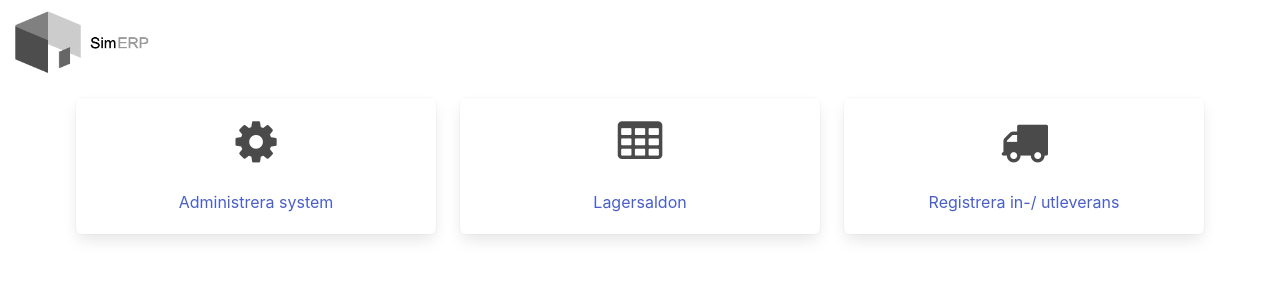
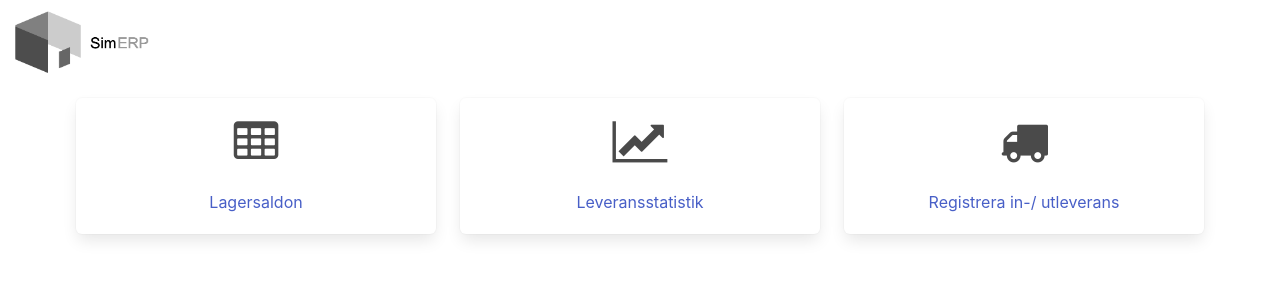
Before and after one commit to wiiha/simpleERPsystem, an Angular app in the folder simple-erp-web-client/: page / in a window 1280 px wide. Shown: the top 300 px of the page. Built offline with nearby package versions, Linux system fonts and the light colour scheme.

Commit message:
Stats module added
Also changed respons for API route /transaction [GET]

```diff
--- a/simple-erp-web-client/src/app/app-routing.module.ts
+++ b/simple-erp-web-client/src/app/app-routing.module.ts
@@ -4,8 +4,13 @@ import { Routes, RouterModule } from "@angular/router";
 import { StartMenuComponent } from "./start-menu/start-menu.component";
 import { TransactionModuleComponent } from "./transaction-module/transaction-module.component";
 import { StockQuantityModuleComponent } from "./stock-quantity-module/stock-quantity-module.component";
+import { StatsModuleComponent } from "./stats-module/stats-module.component";
 
 const routes: Routes = [
+  {
+    path: "stats",
+    component: StatsModuleComponent
+  },
   {
     path: "transaction",
     component: TransactionModuleComponent
--- a/simple-erp-web-client/src/app/app.module.ts
+++ b/simple-erp-web-client/src/app/app.module.ts
@@ -11,6 +11,7 @@ import { TransactionModuleComponent } from './transaction-module/transaction-mod
 import { StockQuantityModuleComponent } from './stock-quantity-module/stock-quantity-module.component';
 import { TransactionFormComponent } from './transaction-module/transaction-form/transaction-form.component';
 import { TransactionCurrentStatusComponent } from './transaction-module/transaction-current-status/transaction-current-status.component';
+import { StatsModuleComponent } from './stats-module/stats-module.component';
 
 @NgModule({
   declarations: [
@@ -21,7 +22,8 @@ import { TransactionCurrentStatusComponent } from './transaction-module/transact
     TransactionModuleComponent,
     StockQuantityModuleComponent,
     TransactionFormComponent,
-    TransactionCurrentStatusComponent
+    TransactionCurrentStatusComponent,
+    StatsModuleComponent
   ],
   imports: [
     BrowserModule,
--- a/simple-erp-web-client/src/app/start-menu/start-menu.component.ts
+++ b/simple-erp-web-client/src/app/start-menu/start-menu.component.ts
@@ -25,9 +25,9 @@ export class StartMenuComponent implements OnInit {
 
     },
     {
-      text: "Administrera system",
-      route: "erpAdmin",
-      icon: "fa-cog"
+      text: "Leveransstatistik",
+      route: "stats",
+      icon: "fa-line-chart"
     }
   ];
 
--- /dev/null
+++ b/simple-erp-web-client/src/app/stats-module/stats-module.component.html
@@ -0,0 +1 @@
+<p>stats-module works!</p>
--- /dev/null
+++ b/simple-erp-web-client/src/app/stats-module/stats-module.component.ts
@@ -0,0 +1,15 @@
+import { Component, OnInit } from '@angular/core';
+
+@Component({
+  selector: 'app-stats-module',
+  templateUrl: './stats-module.component.html',
+  styleUrls: ['./stats-module.component.sass']
+})
+export class StatsModuleComponent implements OnInit {
+
+  constructor() { }
+
+  ngOnInit() {
+  }
+
+}
```
Also changed, not shown: simple-erp-web-client/src/app/stats-module/stats-module.component.sass (added), 2 other files (tests, documents, lock files or other folders).
